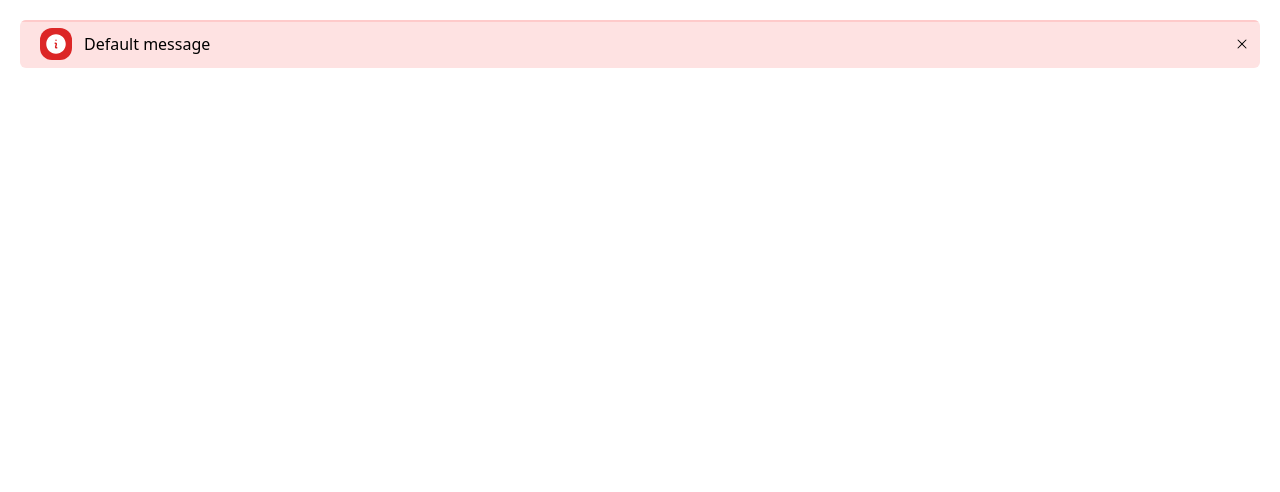
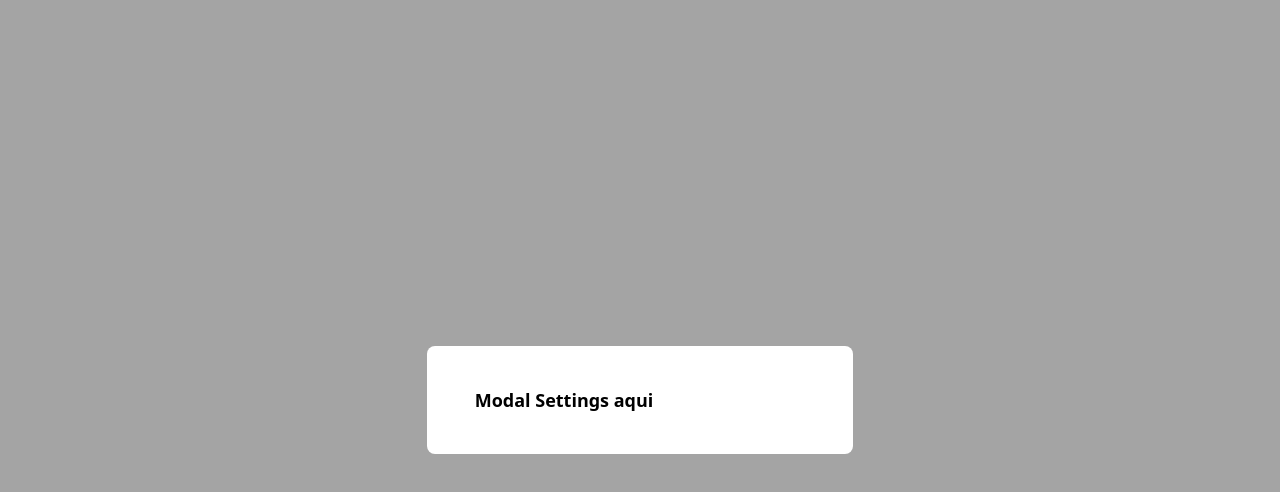
Before and after one commit to Jackson-Vieira/mindmeet-tailwind-training, a Vue app: page / in a window 1280 px wide. Shown: the top 492 px of the page. Built offline with nearby package versions, Linux system fonts and the light colour scheme.

Commit message:
add base modal module

```diff
--- a/index.html
+++ b/index.html
@@ -1,12 +1,12 @@
 <!DOCTYPE html>
 <html lang="en">
   <head>
-    <meta charset="UTF-8">
-    <link rel="icon" href="/favicon.ico">
-    <meta name="viewport" content="width=device-width, initial-scale=1.0">
+    <meta charset="UTF-8" />
+    <link rel="icon" href="/favicon.ico" />
+    <meta name="viewport" content="width=device-width, initial-scale=1.0" />
     <title>Vite App</title>
   </head>
-  <body>
+  <body class="bg-black-light">
     <div id="app"></div>
     <script type="module" src="/src/main.ts"></script>
   </body>
--- a/src/App.vue
+++ b/src/App.vue
@@ -1,9 +1,10 @@
 <script setup lang="ts">
+import ModalFactory from './components/modals/ModalFactory/index.vue'
 import Alert from './components/alerts/Alert.vue'
 </script>
 
 <template>
-  <Alert />
+  <ModalFactory />
 </template>
 
 <style scoped></style>
--- a/src/components/app/AppFooter.vue
+++ b/src/components/app/AppFooter.vue
@@ -0,0 +1,68 @@
+<template>
+  <template>
+    <div>
+      <Teleport to="body">
+        <div
+          v-if="state.isActive"
+          class="bg-black fixed left-0 top-0 z-50 flex h-full w-full items-center justify-center bg-opacity-50"
+          @click="handleModalToogle({ status: false })"
+        >
+          <div class="fixed mx-10" :class="state.width" @click.stop>
+            <div
+              class="animate__animated animate__fadeInRight animate__faster flex flex-col overflow-hidden rounded-lg bg-white"
+            >
+              <div class="flex flex-col bg-white px-12 py-10">
+                <component
+                  :is="state.component"
+                  :props="state.props"
+                  :width="state.width"
+                />
+              </div>
+            </div>
+          </div>
+        </div>
+      </Teleport>
+    </div>
+  </template>
+</template>
+
+<script setup lang="ts">
+import { onBeforeUnmount, onMounted, reactive } from 'vue'
+
+const DEFAULT_WIDTH = 'w-3/4 lg:w-1/3'
+
+const state = reactive({
+  component: null,
+  isActive: false,
+  props: {},
+  width: DEFAULT_WIDTH
+})
+
+const modal = {
+  listen: (_callback: Function) => {},
+  off: (_callback: Function) => {}
+}
+
+onMounted(() => {
+  modal.listen(handleModalToogle)
+})
+
+onBeforeUnmount(() => {
+  modal.off(handleModalToogle)
+})
+
+const handleModalToogle = (payload) => {
+  state.isActive = payload.status
+  if (payload.status) {
+    state.component = payload.component
+    state.props = payload.props
+    state.width = payload.width || DEFAULT_WIDTH
+  } else {
+    state.component = null
+    state.props = {}
+    state.width = DEFAULT_WIDTH
+  }
+}
+</script>
+
+<style scoped></style>
--- /dev/null
+++ b/src/components/modals/ModalFactory/index.vue
@@ -0,0 +1,71 @@
+<template>
+  <template>
+    <div>
+      <Teleport to="body">
+        <div
+          v-if="state.active"
+          class="bg-black fixed left-0 top-0 z-50 flex h-full w-full items-center justify-center bg-opacity-50"
+          @click="handleModalToogle({ active: false })"
+        >
+          <div class="fixed mx-10 w-3/4 lg:w-1/3" @click.stop>
+            <div class="flex flex-col overflow-hidden rounded-lg bg-white">
+              <div class="flex flex-col bg-white px-12 py-10">
+                <component
+                  :is="components[state.component as keyof typeof components]"
+                />
+              </div>
+            </div>
+          </div>
+        </div>
+      </Teleport>
+    </div>
+  </template>
+</template>
+
+<script setup lang="ts">
+import { defineAsyncComponent, onBeforeUnmount, onMounted, reactive } from 'vue'
+
+const components = {
+  settings: defineAsyncComponent(() => import('../ModalSettings/index.vue'))
+}
+
+interface ModalFactoryState {
+  active: boolean
+  component?: keyof typeof components | null
+  props?: {}
+}
+
+// extends ModalFactoryState
+const state = reactive<ModalFactoryState>({
+  active: true,
+  component: 'settings',
+  props: {}
+})
+
+// TODO: Create a composable useModal.ts (generics) andfor type safety
+const modal = {
+  listen: (callback: any) => callback(state),
+  off: (callback: any) => callback(state)
+}
+
+onMounted(() => {
+  modal.listen(handleModalToogle)
+})
+
+onBeforeUnmount(() => {
+  modal.off(handleModalToogle)
+})
+
+const handleModalToogle = (payload: ModalFactoryState) => {
+  state.active = payload.active
+  if (payload.active) {
+    state.component = payload.component
+    state.props = payload.props
+  } else {
+    state.component = null
+    state.props = {}
+  }
+}
+</script>
+
+<style scoped></style>
--- /dev/null
+++ b/src/components/modals/ModalSettings/index.vue
@@ -0,0 +1,9 @@
+<template>
+  <div>
+    <h2 class="text-lg font-bold">Modal Settings aqui</h2>
+  </div>
+</template>
+
+<script setup lang="ts"></script>
+
+<style scoped></style>
```
Also changed, not shown: 1 other file (tests, documents, lock files or other folders).
